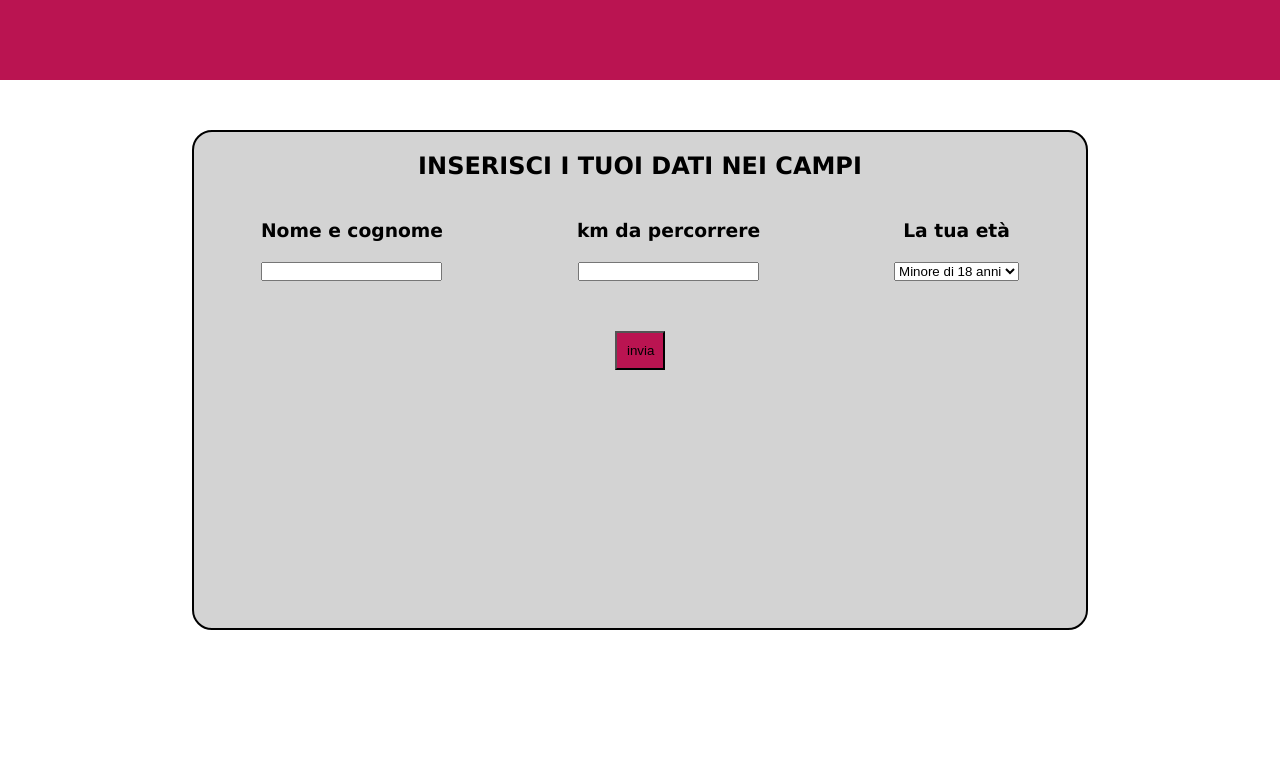
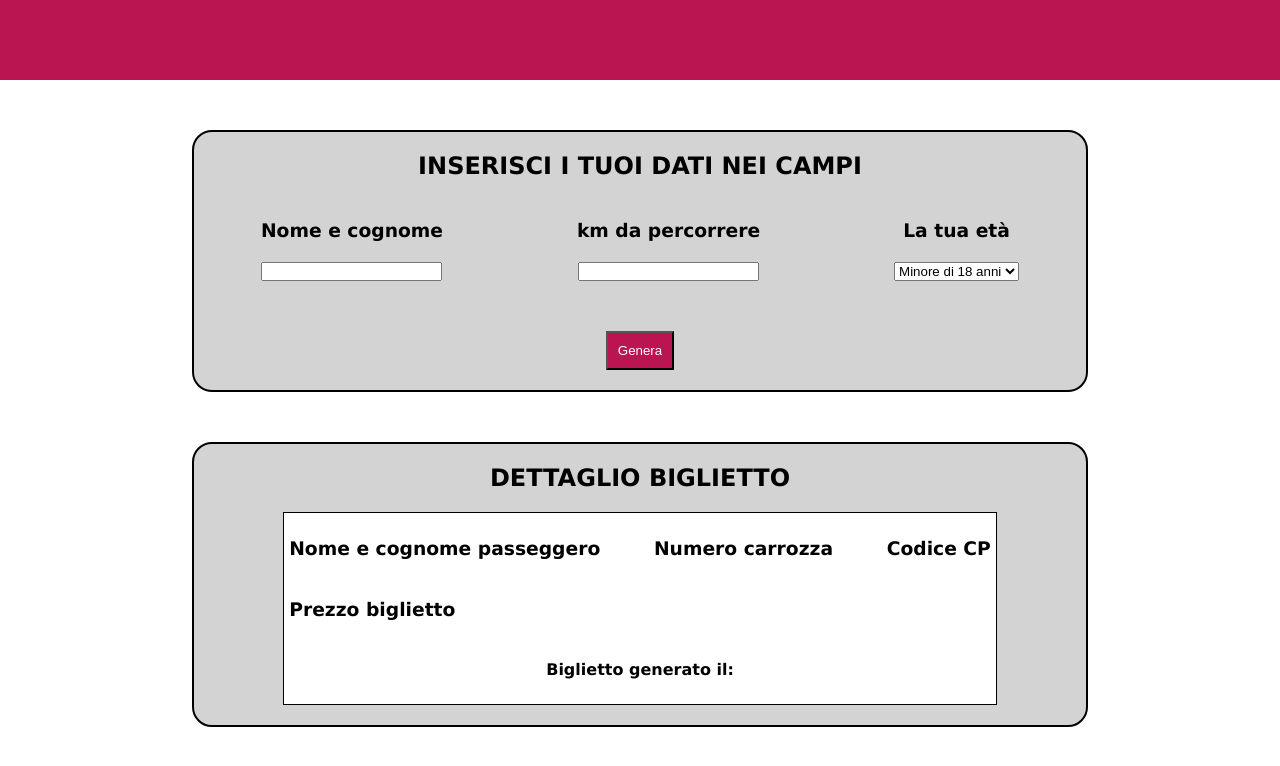
Before and after one commit to ludovicofiore/js-biglietto-treno-form, a plain HTML site: page index.html in a window 1280 px wide. Shown: the part 120-886 px from the top of the page. Before the commit the page ends 800 px from the top, so only its background shows below. Drawn offline with Linux system fonts and the light colour scheme.

Commit message:
completamento css e aggiunta elementi random e data in biglietto

```diff
--- a/css/style.css
+++ b/css/style.css
@@ -27,7 +27,6 @@ main {
 
 .data-container {
     width: 100%;
-    min-height: 500px;
     border: 2px solid black;
     border-radius: 20px;
     background-color: lightgray;
@@ -51,7 +50,25 @@ main {
 
 .input-button {
     display: inline-block;
-    width: 50px;
     padding: 10px;
     background-color: rgb(186, 20, 81);
+    margin-bottom: 20px;
+    color: white;
 }
+
+.ticket {
+    width: 80%;
+    border: 1px solid black;
+    background-color: white;
+    margin: 0 auto;
+    display: flex;
+    justify-content: space-between;
+    flex-wrap: wrap;
+    margin-bottom: 20px;
+    padding: 5px;
+}
+
+#date-div {
+    width: 100%;
+    margin: 20px 0;
+}
--- a/index.html
+++ b/index.html
@@ -43,13 +43,56 @@
 
             </div>
 
-            <button class="input-button">invia</button>
+            <button class="input-button">Genera</button>
 
-            <h2 id="prezzo">
 
+        </div>
+
+        <div class="data-container">
+            <h2>
+                DETTAGLIO BIGLIETTO
             </h2>
 
+            <div class="ticket">
 
+                <div class="data-form">
+                    <h3>Nome e cognome passeggero</h3>
+                    <p id="ticket-name">
+
+                    </p>
+                </div>
+
+                <div class="data-form">
+                    <h3>Numero carrozza</h3>
+                    <p id="car-number">
+
+                    </p>
+                </div>
+
+                <div class="data-form">
+                    <h3>Codice CP</h3>
+                    <p id="code-number">
+
+                    </p>
+                </div>
+
+                <div class="data-form">
+                    <h3>Prezzo biglietto</h3>
+                    <p id="prezzo">
+
+                    </p>
+                </div>
+
+                <div id="date-div">
+                    <h4>Biglietto generato il:</h4>
+                    <p id="date">
+
+                    </p>
+                </div>
+
+
+
+            </div>
         </div>
     </main>
 
--- a/js/main.js
+++ b/js/main.js
@@ -4,6 +4,9 @@
 // - va applicato uno sconto del 20% per i minorenni
 // - va applicato uno sconto del 40% per gli over 65.
 
+
+// selezione input nome
+const askName =document.querySelector(".input-name");
 
 // selezione input km da percorrere
 const askKm = document.querySelector(".input-km");
@@ -22,6 +25,12 @@ const myButton = document.querySelector(".input-button");
 
 myButton.addEventListener("click",
     function(){
+
+        // value nome cognome
+        let inputValueName = askName.value;
+
+        console.log(inputValueName);
+
         // value km
         let inputValueKm = parseInt(askKm.value);
 
@@ -39,8 +48,6 @@ myButton.addEventListener("click",
         let finalPrice;
         let underAge = document.querySelectorAll("input[value='minorenne']");
         let overAge = document.querySelectorAll("input[value='over']");
-
-
 
         if (inputValueAge = underAge) { // se minorenne sconto 20%
 
@@ -60,7 +67,25 @@ myButton.addEventListener("click",
         let refinedPrice = finalPrice.toFixed(2);
         console.log(refinedPrice);
 
-        // output
+        // output prezzo
         document.getElementById("prezzo").innerHTML = refinedPrice;
+
+        // output nome cognome
+        document.getElementById("ticket-name").innerHTML = inputValueName;
+
+        // numero carrozza e output
+        let numeroCarrozza = Math.floor(Math.random() * 10);
+
+        document.getElementById("car-number").innerHTML = numeroCarrozza;
+
+        // codice cp e output
+        let CpCode = Math.floor(Math.random() * 10000);
+
+        document.getElementById("code-number").innerHTML = CpCode;
+
+        // data e output
+        let ticketDate = new Date();
+
+        document.getElementById("date").innerHTML = ticketDate;
     }
 )
```
